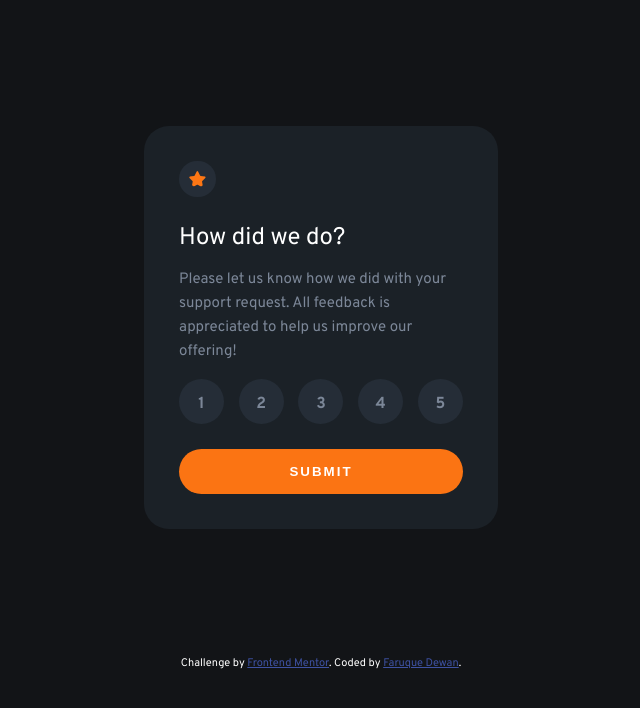
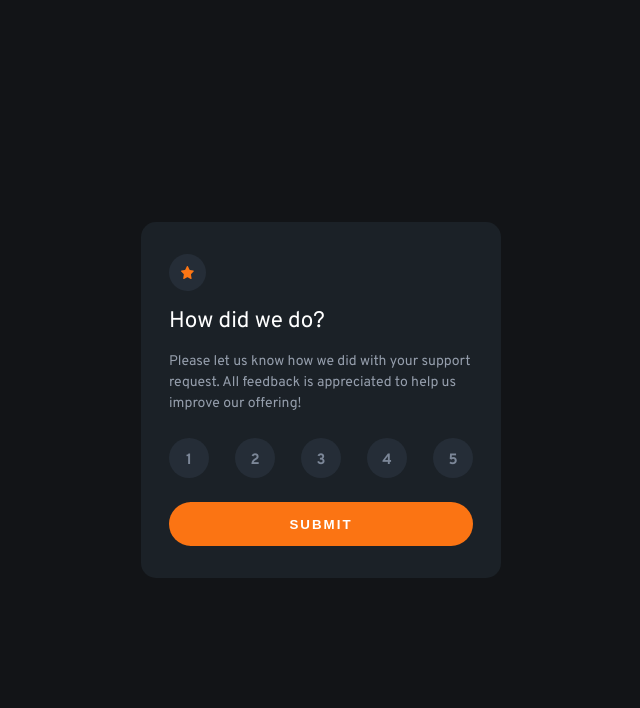
Before and after one commit to faruquedewan/frontendMentor-interactiveRatingComponent, a plain HTML site: page index.html in a window 1280 px wide. Shown: the whole page, without its empty margins (319-959 px from the left). Drawn offline with Linux system fonts and the light colour scheme.

Commit message:
Add files via upload

```diff
--- a/index.html
+++ b/index.html
@@ -17,33 +17,30 @@
 
 <body>
   <main>
-    <section class="box1">
-      <img src="images/icon-star.svg" alt="Star Icon">
+    <section class="section-rating">
+      <span>
+        <img src="images/icon-star.svg">
+      </span>
       <h1>How did we do?</h1>
       <p>Please let us know how we did with your support request. All feedback is appreciated to help us improve our offering!</p>
-      <section class="button-flex">
-        <a class="button5">1</a>
-        <a class="button5">2</a>
-        <a class="button5">3</a>
-        <a class="button5">4</a>
-        <a class="button5">5</a>
-      </section>
+      <div>
+        <a>1</a>
+        <a>2</a>
+        <a>3</a>
+        <a>4</a>
+        <a>5</a>
+      </div>
       <button>SUBMIT</button>
     </section>
 
-    <section class="box2 hidden">
+    <section class="section-thankyou hidden">
       <img src="images/illustration-thank-you.svg" alt="Thank You">
-      <p class="outof5">You selected ? out of 5</p>
+      <p class="target">You selected ? out of 5</p>
       <h1>Thank you!</h1>
       <p>We appreciate you taking the time to give a rating. If you ever need more support, don’t hesitate to get in touch!</p>
     </section>
   </main>
 
-  <footer>
-    Challenge by <a href="https://www.frontendmentor.io?ref=challenge" target="_blank">Frontend Mentor</a>.
-    Coded by <a href="#">Faruque Dewan</a>.
-  </footer>
-
   <!-- JavaScript -->
   <script src="index.js"></script>
 </body>
--- a/index.js
+++ b/index.js
@@ -1,8 +1,8 @@
-var ratingButtons = document.querySelectorAll(".button5");
-var submit = document.querySelector("button");
-var box1 = document.querySelector(".box1");
-var box2 = document.querySelector(".box2");
-var outOf5 = document.querySelector(".outof5");
+var ratingButtons = document.querySelectorAll("a");
+var submitButton = document.querySelector("button");
+var section1 = document.querySelector(".section-rating");
+var section2 = document.querySelector(".section-thankyou");
+var pOutput = document.querySelector(".target");
 var num = 0;
 
 for(var i=0; i<5; i++){
@@ -14,10 +14,13 @@ for(var i=0; i<5; i++){
         num = this.textContent;
 });}
 
-submit.addEventListener("click", function() {
+submitButton.addEventListener("click", function() {
     for(var i=0; i<5; i++){
         var boolean = ratingButtons[i].classList.contains("pressed");
         if(boolean == true){
+            pOutput.textContent = "You selected "+num+" out of 5";
+            section1.classList.add("hidden");
+            section2.classList.remove("hidden");
             break;
         }
     }
@@ -25,7 +28,4 @@ submit.addEventListener("click", function() {
         alert("Kuch toh Daal!");
         return;
     }
-    outOf5.textContent = "You selected "+num+" out of 5";
-    box1.classList.add("hidden");
-    box2.classList.remove("hidden");
 });
--- a/styles.css
+++ b/styles.css
@@ -1,8 +1,7 @@
-/* Mobile: 375px | Desktop: 1440px | Fontsize(paragraph): 15px */
-
-/* Colors */
 :root {
+    /* Primary */
     --orange: hsl(25, 97%, 53%);
+    /* Neutral */
     --white: hsl(0, 0%, 100%);;
     --lightGrey: hsl(217, 12%, 63%);
     --mediumGrey: hsl(216, 12%, 54%);
@@ -11,128 +10,144 @@
     --veryDarkBlue: hsl(216, 12%, 8%);
 }
 
+* {
+    box-sizing: border-box;
+    padding: 0;
+    margin: 0;
+}
+
 body {
+    font-family: 'Overpass', sans-serif;
+    font-size: 15px;
     background: var(--veryDarkBlue);
     color: var(--white);
-    font-family: 'Overpass', sans-serif;
-}
-
-h1 {
-    margin-bottom: 0;
-    font-weight: 400;
+    min-height: 100vh;
+    display: flex;
+    justify-content: center;
+    align-items: center;
 }
 
 main {
     background: var(--darkBlue);
-    border-radius: 25px;
+    border-radius: 15px;
+    padding: 1.5rem 1.5rem 2rem;
+    width: 327px;
 }
 
-.box1, .box2 {
-    padding: 35px;
+/* Section Rating */
+.section-rating {
+    display: flex;
+    flex-direction: column;
+    gap: 1rem;
+    align-items: start;
 }
 
-.box1 img {
+.section-rating span {
     background: var(--mediumDarkBlue);
-    padding: 10px;
+    padding: .75rem;
     border-radius: 50px;
+    display: flex;
+    justify-content: center;
+    align-items: center;
 }
 
-.box1 p, .box2 p:last-child {
-    font-size: 15px;
-    color: var(--mediumGrey);
-    line-height: 1.5rem;
+.section-rating span img {
+    width: 13px;
+    height: 13px;
 }
 
-.button-flex {
+h1 {
+    font-weight: 400;
+}
+
+p {
+    font-size: 14px;
+    line-height: 1.3rem;
+    color: var(--lightGrey);
+}
+
+.section-rating > div {
+    width: 100%;
     display: flex;
     justify-content: space-between;
-    margin-bottom: 25px;
 }
 
-.button5 {
+.section-rating > div a {
     background: var(--mediumDarkBlue);
     border-radius: 50px;
     border-style: none;
-    height: 15px;
-    width: 15px;
-    padding: 15px;
+    padding-top: 5px;
+    margin-block: .5rem;
+    height: 40px;
+    width: 40px;
     color: var(--mediumGrey);
     font-weight: 700;
-    text-align: center;
+    display: flex;
+    justify-content: center;
+    align-items: center;
+}
+
+.section-rating > div a:hover {
+    background-color: var(--orange);
+    color: var(--white);
+    cursor: pointer;
+    transition: .15s ease-in-out;
 }
 
 button {
-    display: block;
-    margin: 0 auto;
-    border-radius: 25px;
+    border-radius: 50px;
     font-weight: 700;
     border-style: none;
     background-color: var(--orange);
     color: var(--white);
     width: 100%;
-    padding: 15px;
+    padding: .9rem;
     letter-spacing: 2px;
 }
 
-.box2 {
-    text-align: center;
+button:hover {
+    background-color: var(--white);
+    color: var(--orange);
+    cursor: pointer;
+    transition: .15s ease-in-out;
 }
 
-.box2 img {
+/* Section Thankyou */
+.section-thankyou {
+    text-align: center;
+    display: flex;
+    flex-direction: column;
+    gap: 1rem;
+}
+
+.section-thankyou img {
     width: 50%;
+    margin-inline: auto;
+    margin-top: .5rem;
 }
-.outof5 {
-    font-size: 15px;
+
+.target {
     color: var(--orange);
-    border-radius: 25px;
+    border-radius: 50px;
     width: 60%;
-    margin: 20px auto 20px;
+    margin: .5rem auto;
     background-color: var(--mediumDarkBlue);
-    padding: 2% 1% 1%;
+    padding: .45rem .25rem .25rem;
+    opacity: .9;
 }
 
 .hidden {
     display: none;
 }
+
 .pressed {
-    color: var(--white);
-    background-color: var(--orange);
+    color: var(--white) !important;
+    background-color: var(--lightGrey) !important;
 }
 
-/* Footer */
-footer {
-    font-size: 11px;
-    text-align: center;
-}
-footer a {
-    color: hsl(228, 45%, 44%);
-}
-
-/* Desktop */
-@media screen and (min-width: 700px) {
+@media screen and (min-width:700px) {
     main {
-        width: 28%;
-        margin: 10% auto;
-    }
-    button:hover {
-        background-color: var(--white);
-        color: var(--orange);
-        cursor: pointer;
-    }
-    .button5:hover {
-        background-color: var(--orange);
-        color: var(--white);
-        cursor: pointer;
+        padding: 2rem 1.75rem 2rem 1.75rem;
+        width: 360px;
     }
 }
-
-/* Mobile */
-@media screen and (max-width: 700px) {
-    main {
-        width: 90%;
-        margin: 30% auto;
-    }
-    h1 {
-        font-weight: 700;
-    }
-}
```
